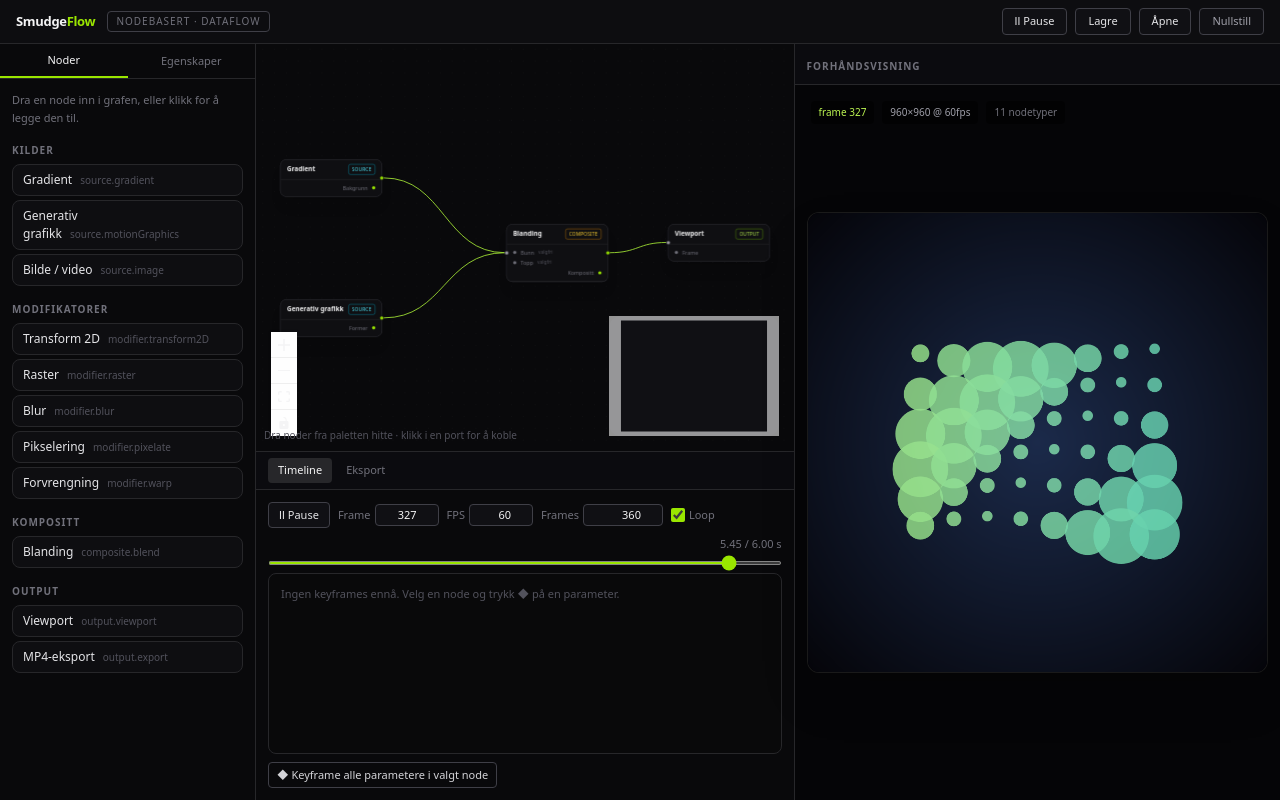
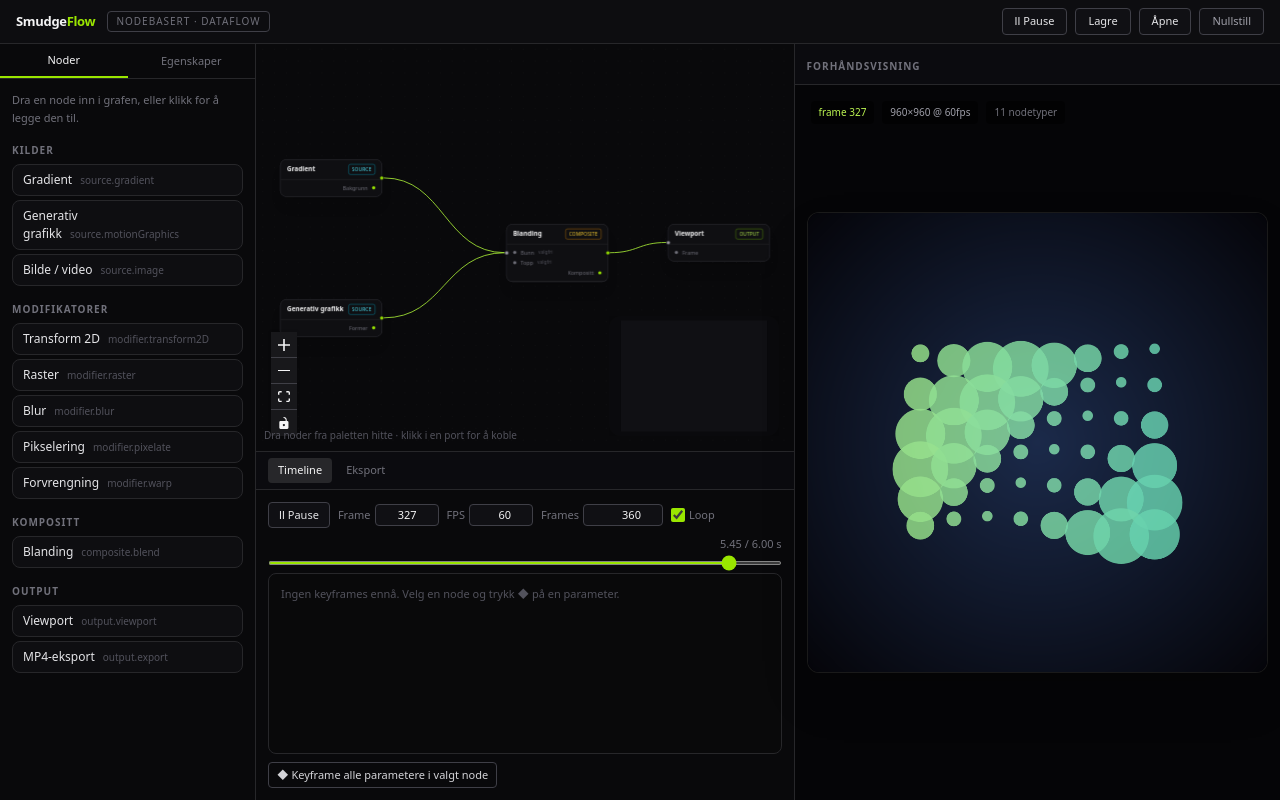
Before and after one commit to ernstfoyn/smudge-flow, a React (Vite) app: page / in a window 1280 px wide. Built offline with nearby package versions, Linux system fonts and the light colour scheme.

Commit message:
style: mørk tilpasning av minikart og zoom-kontroller

```diff
--- a/src/styles/index.css
+++ b/src/styles/index.css
@@ -50,6 +50,20 @@ body {
   border-radius: 0.75rem;
 }
 
+.react-flow__controls-button {
+  background: #18181b;
+  border-bottom: 1px solid #3f3f46;
+  fill: #a1a1aa;
+}
+
+.react-flow__controls-button:hover {
+  background: #27272a;
+}
+
+.react-flow__controls-button svg {
+  fill: currentColor;
+}
+
 /* Scrollbars */
 * {
   scrollbar-width: thin;
--- a/src/ui/FlowCanvas.tsx
+++ b/src/ui/FlowCanvas.tsx
@@ -103,7 +103,10 @@ function FlowInner() {
           zoomable
           className="!border-zinc-700 !bg-zinc-900"
           style={{ width: 170, height: 120 }}
-          nodeColor={() => '#3f6212'}
+          maskColor="rgba(9, 9, 11, 0.72)"
+          nodeColor={() => '#4d7c0f'}
+          nodeStrokeColor="#a3e635"
+          nodeBorderRadius={3}
         />
       </ReactFlow>
       <span className="pointer-events-none absolute bottom-2 left-2 text-[10px] text-zinc-600">
```
